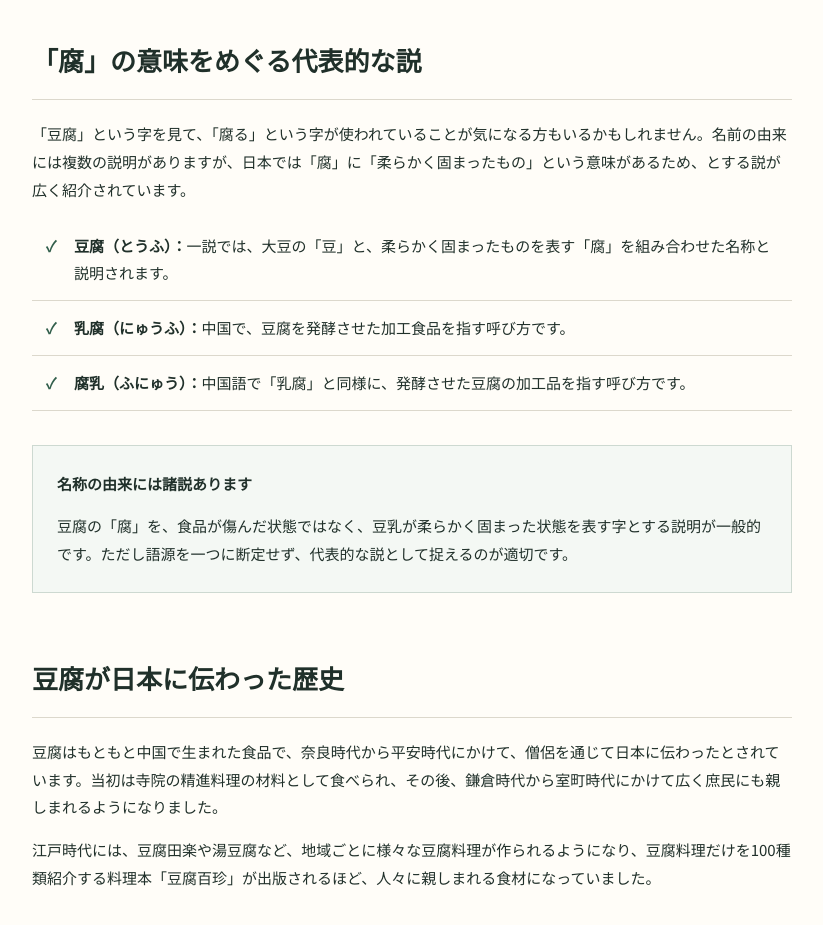
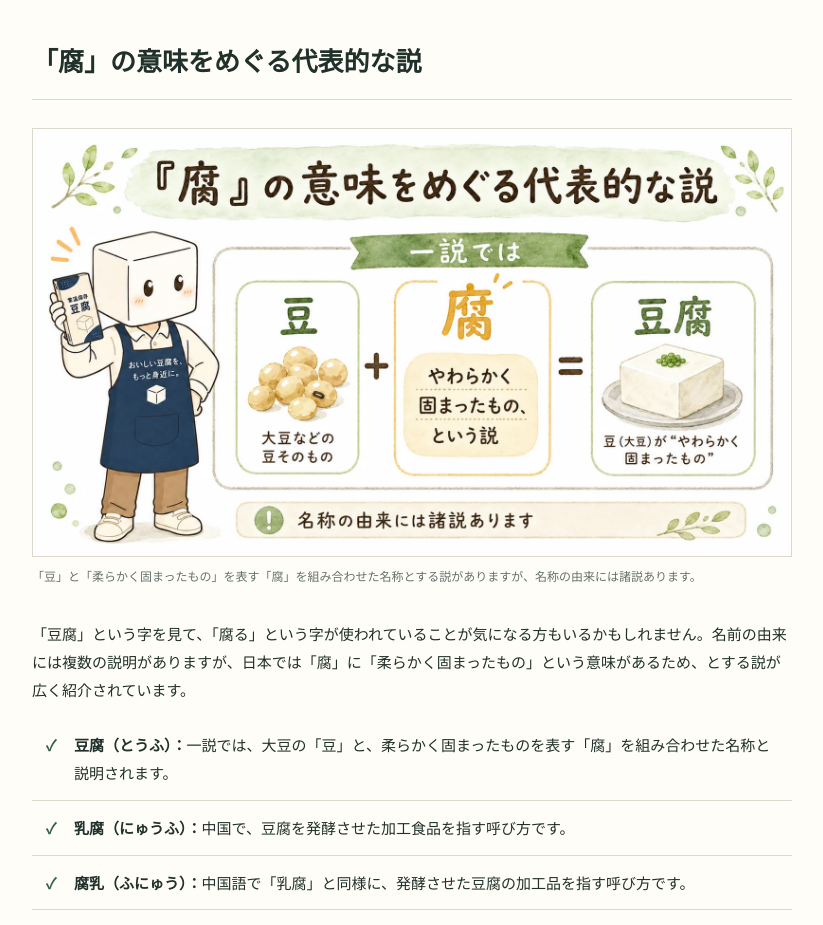
Before and after one commit to tofu102-15/shelf-stable-tofu, a website: page public/trivia-name.html in a window 1280 px wide. Shown: the part 1520-2445 px from the top of the page, without its empty margins (228-1051 px from the left). Drawn offline with Linux system fonts and the light colour scheme.

Commit message:
Add tofu name meaning illustration

```diff
--- a/public/trivia-name.html
+++ b/public/trivia-name.html
@@ -82,6 +82,10 @@
         </div>
 
         <h2 id="kanji">「腐」の意味をめぐる代表的な説</h2>
+        <figure class="article-figure">
+          <img src="assets/tofu-origin-fu-meaning.webp" alt="豆の字と、柔らかく固まったものを表すとされる腐の字を組み合わせて豆腐という名称になったとする一説を示す図解" width="1600" height="900" loading="lazy" decoding="async">
+          <figcaption>「豆」と「柔らかく固まったもの」を表す「腐」を組み合わせた名称とする説がありますが、名称の由来には諸説あります。</figcaption>
+        </figure>
         <p>「豆腐」という字を見て、「腐る」という字が使われていることが気になる方もいるかもしれません。名前の由来には複数の説明がありますが、日本では「腐」に「柔らかく固まったもの」という意味があるため、とする説が広く紹介されています。</p>
         <ul class="check-list">
           <li><strong>豆腐（とうふ）：</strong>一説では、大豆の「豆」と、柔らかく固まったものを表す「腐」を組み合わせた名称と説明されます。</li>
```
Also changed, not shown: public/assets/tofu-origin-fu-meaning.webp (added).
